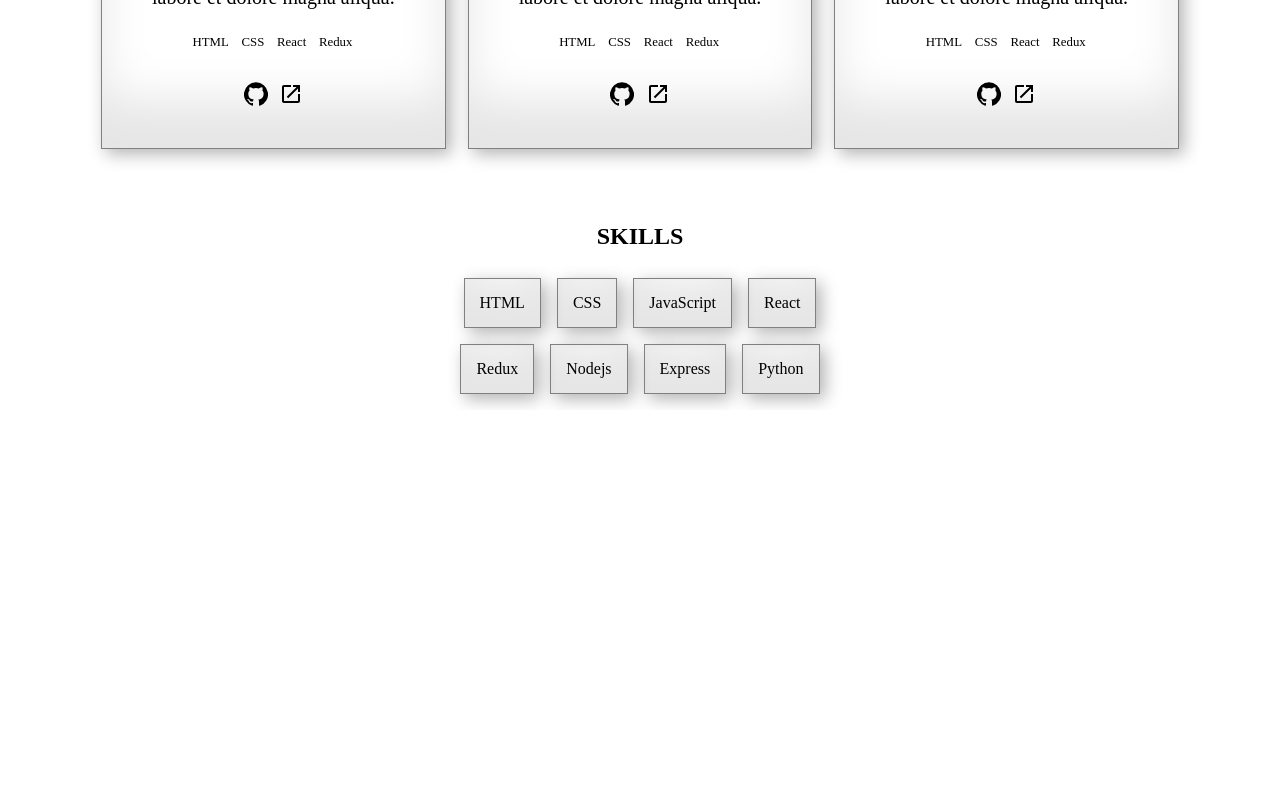
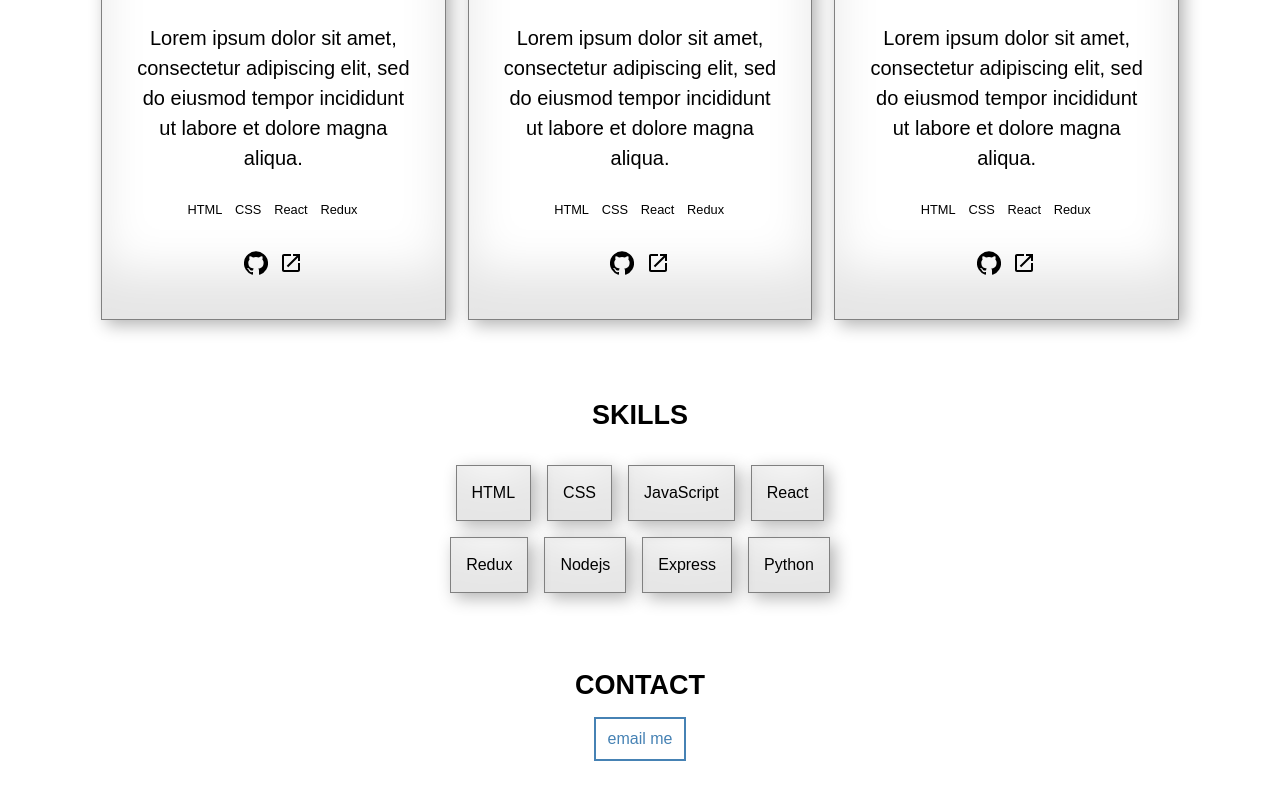
Before and after one commit to johnyoun28/portfolio, a React (Create React App) app: page / in a window 1280 px wide. Shown: the part 760-1560 px from the top of the page. Before the commit the page ends 1170 px from the top, so only its background shows below. Built offline with nearby package versions, Linux system fonts and the light colour scheme.

Commit message:
contact with styling

```diff
--- a/src/App.css
+++ b/src/App.css
@@ -1,38 +1,5 @@
 .App {
   text-align: center;
+  font-family: 'Poppins', sans-serif;
+  line-height: 1.5;
 }
-
-.App-logo {
-  height: 40vmin;
-  pointer-events: none;
-}
-
-@media (prefers-reduced-motion: no-preference) {
-  .App-logo {
-    animation: App-logo-spin infinite 20s linear;
-  }
-}
-
-.App-header {
-  background-color: #282c34;
-  min-height: 100vh;
-  display: flex;
-  flex-direction: column;
-  align-items: center;
-  justify-content: center;
-  font-size: calc(10px + 2vmin);
-  color: white;
-}
-
-.App-link {
-  color: #61dafb;
-}
-
-@keyframes App-logo-spin {
-  from {
-    transform: rotate(0deg);
-  }
-  to {
-    transform: rotate(360deg);
-  }
-}
--- a/src/App.js
+++ b/src/App.js
@@ -3,7 +3,7 @@ import NavBar from './Components/NavBar/NavBar'
 import About from './Components/About/About'
 import Projects from './Components/Projects/Projects';
 import Skills from './Components/Skills/Skills'
-
+import Contact from './Components/Contact/Contact'
 function App() {
   return (
     <div className="App">
@@ -11,6 +11,7 @@ function App() {
     <About />
     <Projects />
     <Skills />
+    <Contact />
     </div>
   );
 }
--- a/src/Components/About/About.css
+++ b/src/Components/About/About.css
@@ -8,11 +8,6 @@
 .about_role {
   font-size: 35px;
 }
-
-/* .about {
-  flex-direction: column;
-  margin-top: 3em;
-} */
 
 .about_container {
   margin-top: 3em;
--- a/src/Components/About/About.js
+++ b/src/Components/About/About.js
@@ -19,7 +19,7 @@ const About = () => {
 
             <div className="about_contact">
                 <a href={about.socials.resume} text-decoration="none">
-                    <span className='btn btn--outline' type="button">resume</span>
+                    <span className='btn' type="button">resume</span>
                 </a>
 
                 <a href={about.socials.github} target="_blank" rel="noreferrer"
--- /dev/null
+++ b/src/Components/Contact/Contact.css
@@ -0,0 +1,25 @@
+.contact_header {
+  margin-top: 5%;
+  font-size: 27px;
+}
+
+.contact_container {
+  margin: 5%;
+}
+
+.contact_container a {
+  text-decoration: none;
+  color: black;
+}
+
+.contact_btn {
+  border: 2px solid steelblue;
+  padding: 1%;
+  color: steelblue;
+  transition: ease-in 0.3s;
+}
+
+.contact_btn:hover {
+  box-shadow: inset 300px 0 0 0 steelblue;
+  color: white;
+}
--- /dev/null
+++ b/src/Components/Contact/Contact.js
@@ -0,0 +1,20 @@
+import React from 'react'
+import './Contact.css'
+import {contact} from '../../portfolio'
+
+const Contact = () => {
+    return (
+    <section id='#contact'>
+            <div className="contact_container">
+                <h2 className="contact_header">CONTACT</h2>
+                <a href={contact.email} text-decoration="none">
+                        <span className='contact_btn' type="button">email me</span>
+                    </a>
+
+
+            </div>
+    </section>
+    )
+}
+
+export default Contact
--- a/src/Components/Projects/Projects.css
+++ b/src/Components/Projects/Projects.css
@@ -1,5 +1,6 @@
 .projects_header {
   margin-top: 5%;
+  font-size: 27px;
 }
 
 .projects_container {
--- a/src/Components/Skills/Skills.css
+++ b/src/Components/Skills/Skills.css
@@ -1,5 +1,6 @@
 .skills_header {
   margin-top: 5%;
+  font-size: 27px;
 }
 
 .skills {
```
